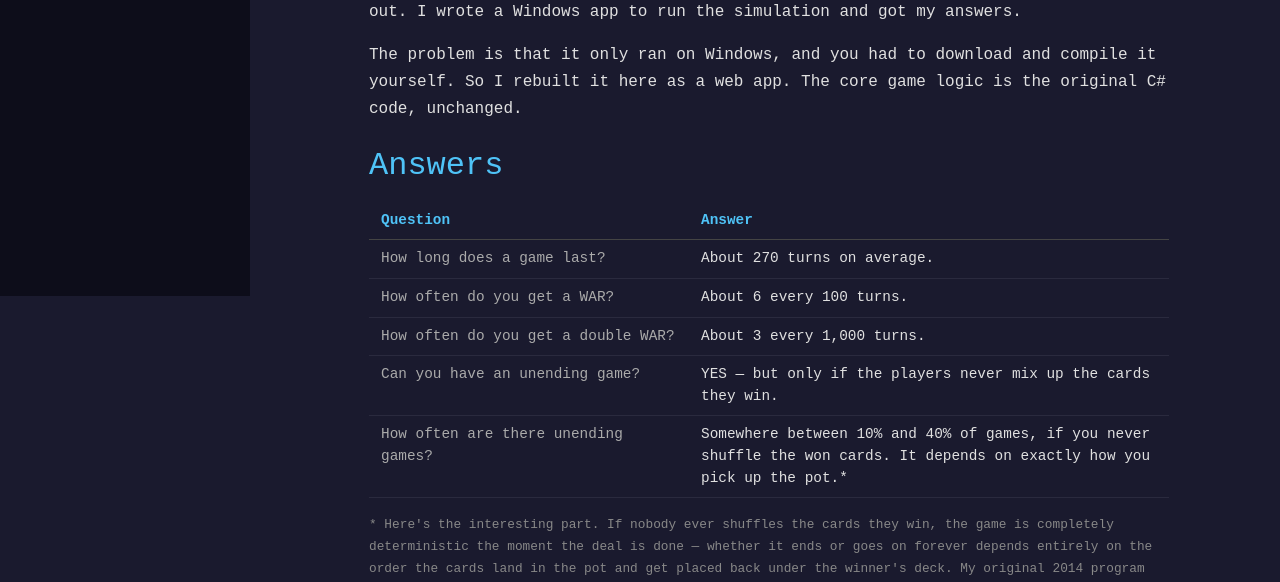
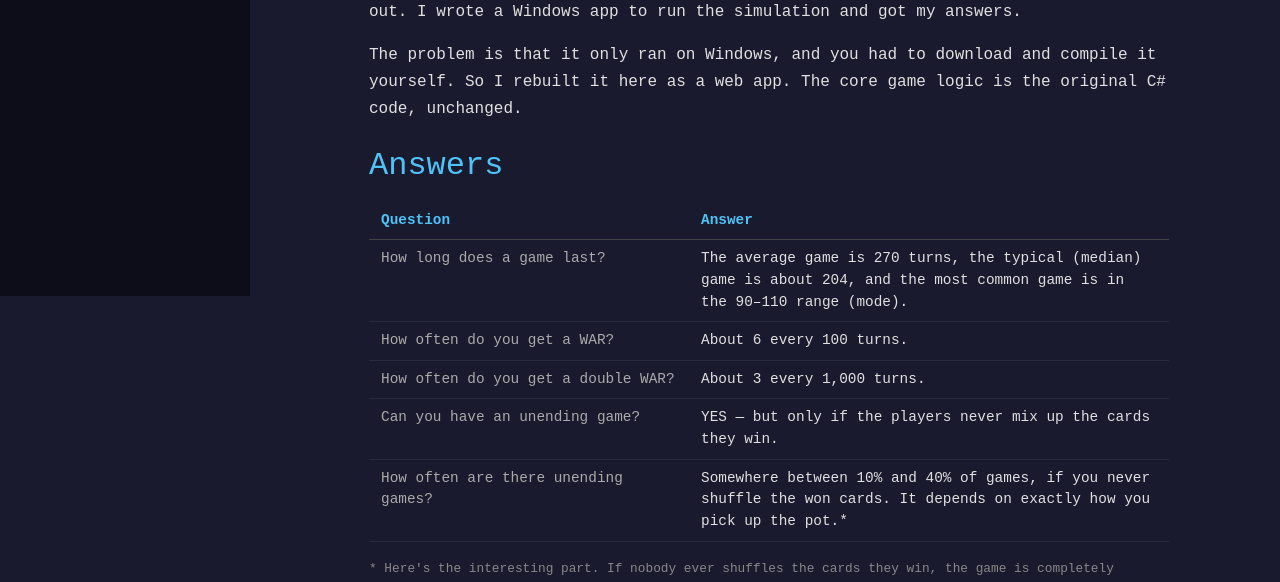
Before and after one commit to kevinabrandon/kbWar2, an ASP.NET Core app: page / in a window 1280 px wide. Shown: the part 504-1086 px from the top of the page. Run offline with ASP.NET Core 8, Linux system fonts and the light colour scheme; style sheets or scripts are compiled from the project's sources.

Commit message:
Expand game-length answer with median and mode
"How long does a game last?" now gives all three: average 270 turns,
typical (median) about 204, most common (mode) in the 90-110 range —
on the Home page and in the README.

Co-Authored-By: Claude Sonnet 4.6 <noreply@anthropic.com>
Claude-Session: https://claude.ai/code/session_01GzqccxmWUvEDd7BDbTXj8X

```diff
--- a/kbWar.Web/Pages/Home.razor
+++ b/kbWar.Web/Pages/Home.razor
@@ -28,7 +28,7 @@
         <table class="answers-table">
             <thead><tr><th>Question</th><th>Answer</th></tr></thead>
             <tbody>
-                <tr><td>How long does a game last?</td><td>About 270 turns on average.</td></tr>
+                <tr><td>How long does a game last?</td><td>The average game is 270 turns, the typical (median) game is about 204, and the most common game is in the 90&ndash;110 range (mode).</td></tr>
                 <tr><td>How often do you get a WAR?</td><td>About 6 every 100 turns.</td></tr>
                 <tr><td>How often do you get a double WAR?</td><td>About 3 every 1,000 turns.</td></tr>
                 <tr><td>Can you have an unending game?</td><td>YES &mdash; but only if the players never mix up the cards they win.</td></tr>
```
Also changed, not shown: README.md.
